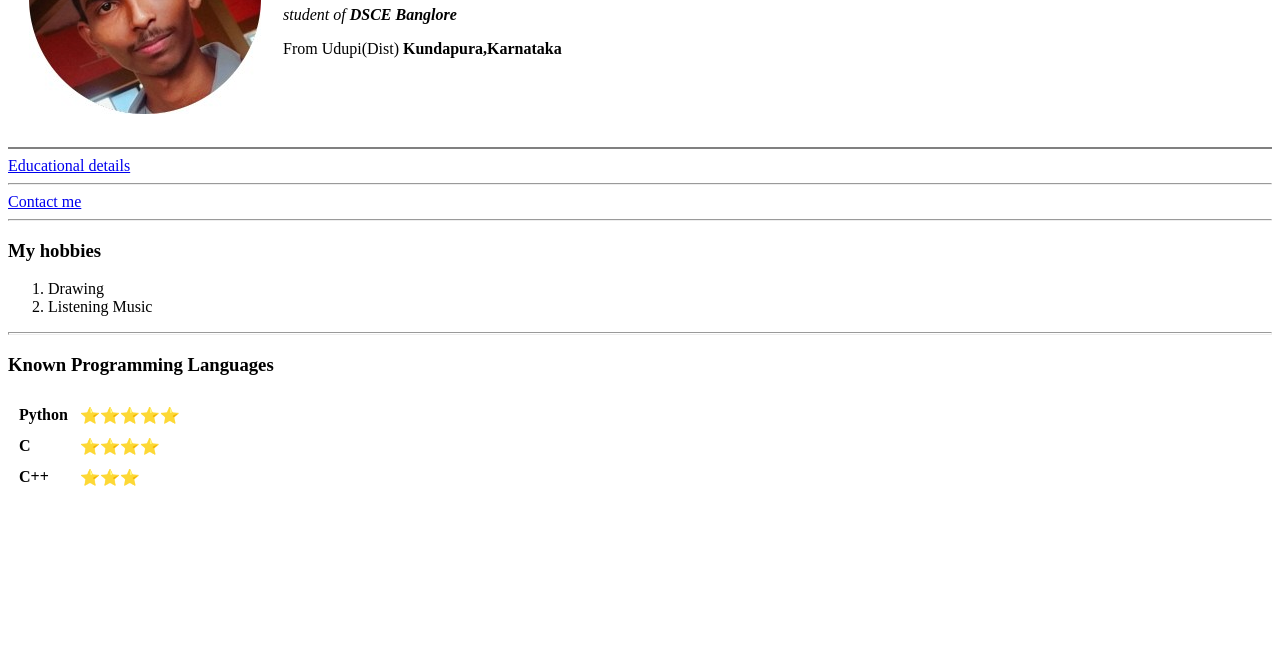
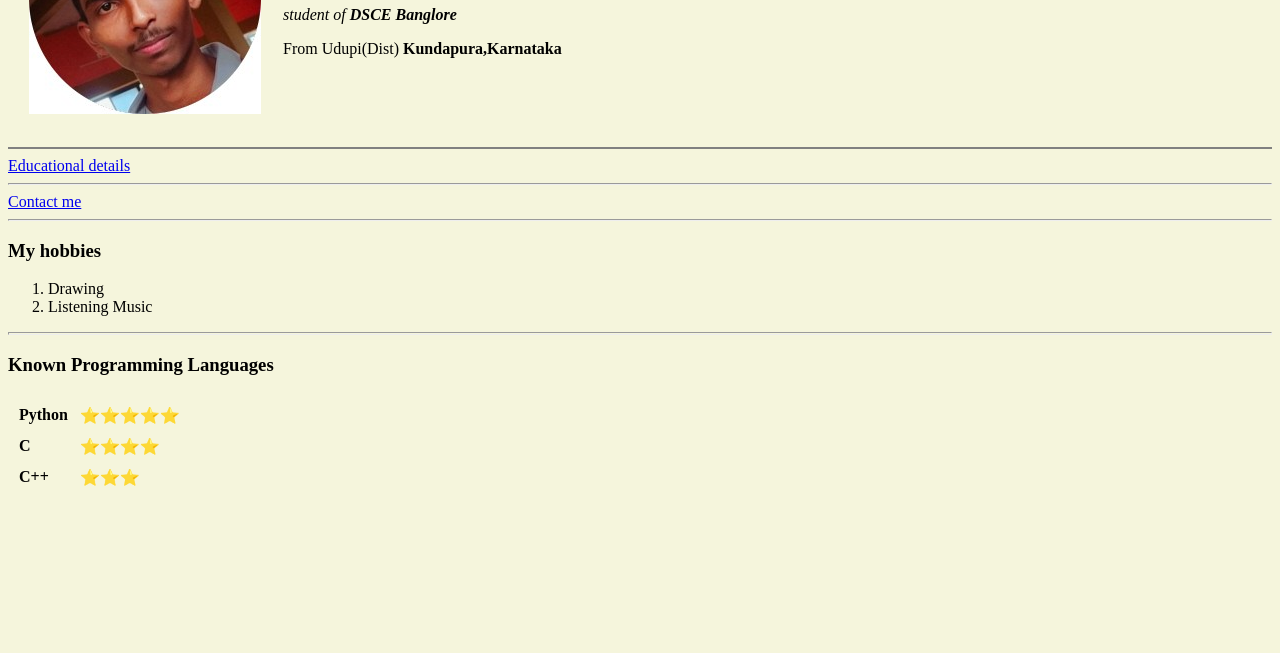
Before and after one commit to DarshanKumar2001/My-personal-Website, a plain HTML site: page index.html in a window 1280 px wide. Shown: the part 147-800 px from the top of the page. Drawn offline with Linux system fonts and the light colour scheme.

Commit message:
Update index.html

```diff
--- a/index.html
+++ b/index.html
@@ -4,7 +4,7 @@
     <meta charset="utf-8">
     <title>Darshan Kumar Personal Site</title>
   </head>
-  <body>
+  <body style="background-color:Beige;">
     <table cellspacing="20">
       <tr>
         <td><img src="Darshan k.jpg" alt="Darshan Kumar Profile"></td>
```
